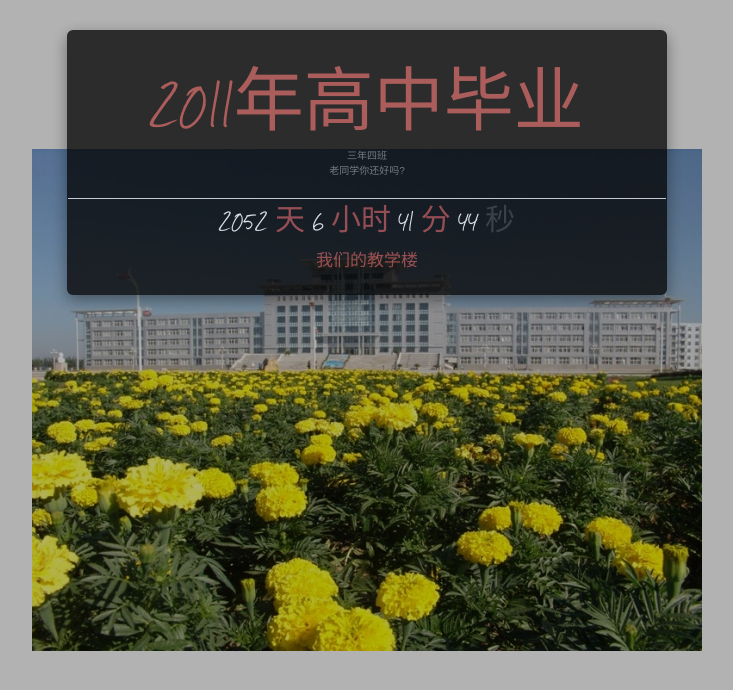
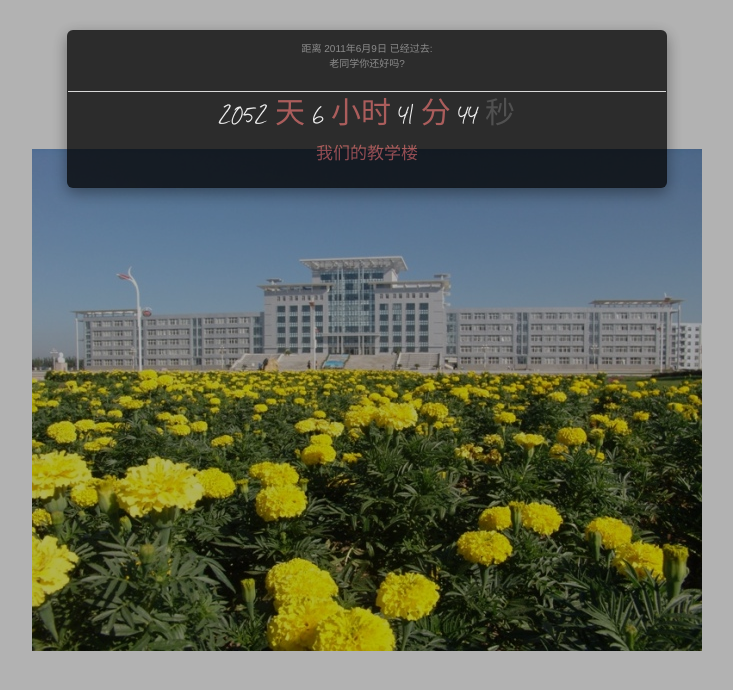
Before and after one commit to ylrc/ylrc.github.io, a plain HTML site: page index.html in a window 1280 px wide. Shown: the whole page, without its empty margins (273-1006 px from the left). Drawn offline with Linux system fonts and the light colour scheme.

Commit message:
Update index.html

```diff
--- a/index.html
+++ b/index.html
@@ -3,7 +3,7 @@
 <head>
     <meta charset="UTF-8">
     <meta name="viewport" content="width=device-width, initial-scale=1">
-    <title>Love between Us</title>
+    <title>盘锦市高中 | 三年四班</title>
     <link rel="stylesheet" href="./css/bootstrap.min.css">
     <link rel="stylesheet" type="text/css" href="./css/main.css">
 </head>
@@ -78,8 +78,8 @@
         <div class="modal-dialog" style="opacity: .9">
             <div class="modal-content" style="opacity:.85">
                 <div class="modal-header">
-                    <h1 class="text-center" style="color: #A94442;font-family: 'JournalRegular', Arial, sans-serif;font-size: 7rem;">2011年高中毕业</h1>
-                    <p class="text-center small-title">三年四班</p>
+                    <!--<h1 class="text-center" style="color: #A94442;font-family: 'JournalRegular', Arial, sans-serif;font-size: 7rem;">2011年高中毕业</h1>-->
+                    <p class="text-center small-title">距离 2011年6月9日 已经过去:</p>
                     <p class="text-center small-title">老同学你还好吗?</p>
                 </div>
                 <div class="modal-body text-center" style="line-height: 1.5rem;font-family: 'JournalRegular', Arial, sans-serif;font-size: 3rem;">
```
